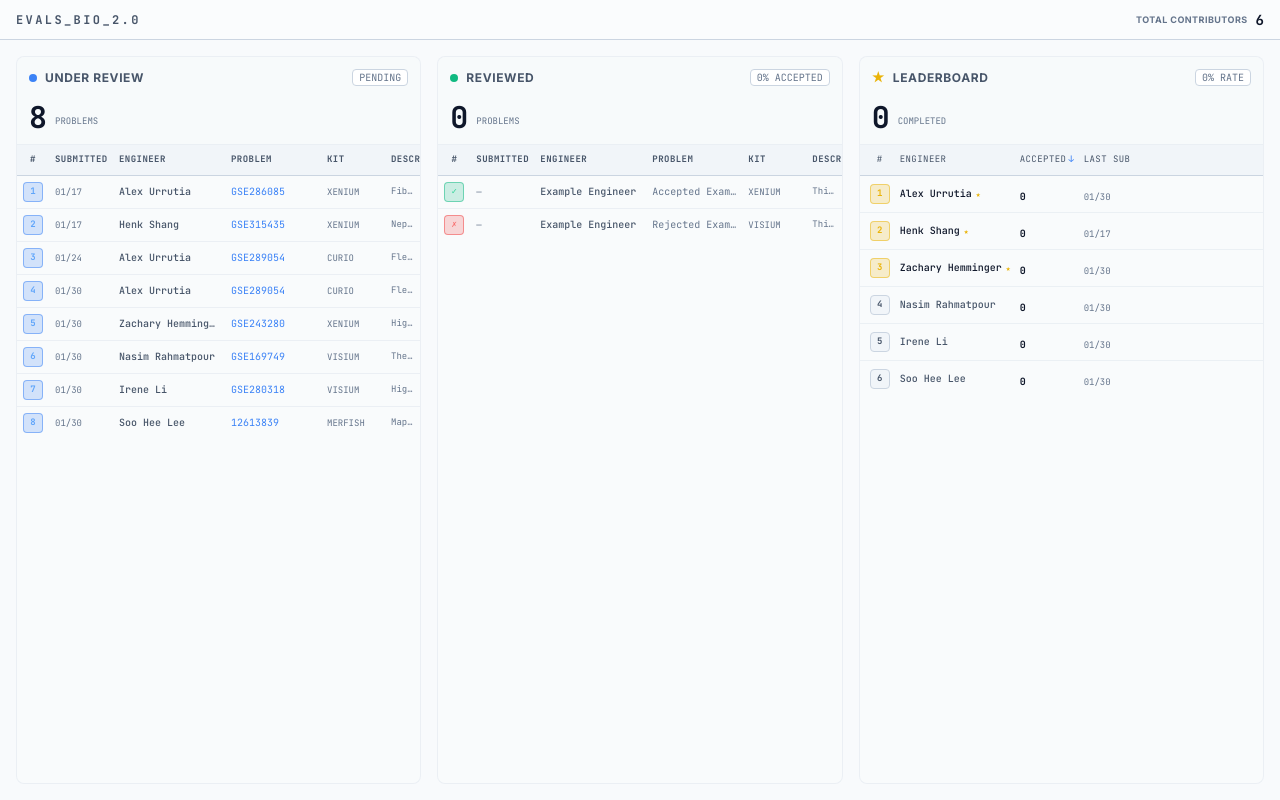
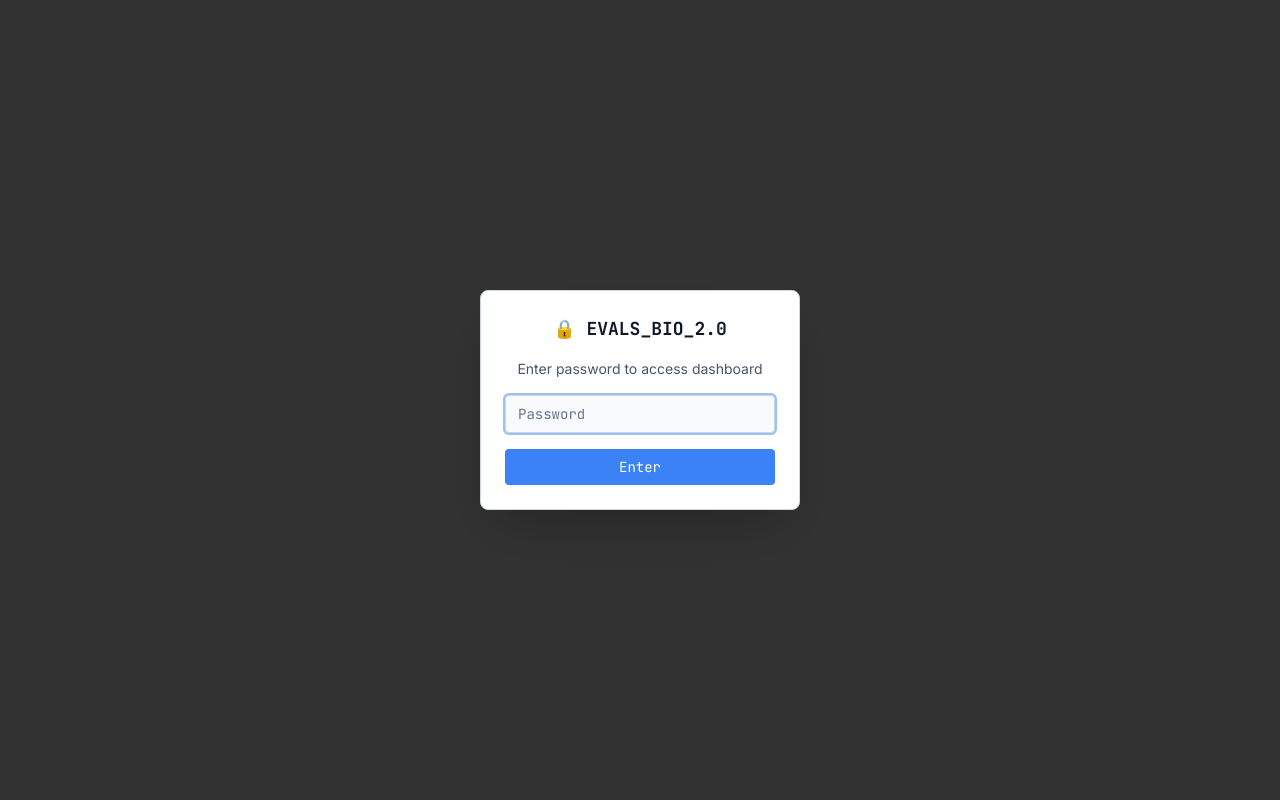
Before and after one commit to alfredoandere/evaluations_dashboard, a React (Vite) app: page / in a window 1280 px wide. Built offline with nearby package versions, Linux system fonts and the light colour scheme.

Commit message:
Add password modal with localStorage persistence

```diff
--- a/src/App.tsx
+++ b/src/App.tsx
@@ -1,12 +1,21 @@
-import { useState, useEffect } from 'react';
+import { useState, useEffect, useCallback } from 'react';
 import Leaderboard from './components/Leaderboard';
 import ProblemTable from './components/ProblemTable';
+import PasswordModal from './components/PasswordModal';
 import { problems as initialProblems, engineers as initialEngineers, loadData, getStats, type Problem, type Engineer } from './data/mockData';
 
 function App() {
+  const [isAuthenticated, setIsAuthenticated] = useState(() => {
+    // Check localStorage immediately to avoid flash
+    return localStorage.getItem('eval_dashboard_auth') === 'authenticated';
+  });
   const [problems, setProblems] = useState<Problem[]>(initialProblems);
   const [engineers, setEngineers] = useState<Engineer[]>(initialEngineers);
   const [manualTheme, setManualTheme] = useState<'light' | 'dark' | null>(null);
+
+  const handleAuthenticated = useCallback(() => {
+    setIsAuthenticated(true);
+  }, []);
 
   // Use system preference for dark/light mode, but allow manual override
   useEffect(() => {
@@ -55,6 +64,15 @@ function App() {
 
   // Calculate stats
   const stats = getStats();
+
+  // Show password modal if not authenticated
+  if (!isAuthenticated) {
+    return (
+      <div className="h-screen w-screen bg-background">
+        <PasswordModal onAuthenticated={handleAuthenticated} />
+      </div>
+    );
+  }
 
   return (
     <div className="h-screen w-screen bg-background text-text-main overflow-hidden font-sans selection:bg-primary/20 flex flex-col">
--- /dev/null
+++ b/src/components/PasswordModal.tsx
@@ -0,0 +1,89 @@
+import { useState, useEffect, useRef } from 'react';
+
+const CORRECT_PASSWORD = 'evaluations';
+const STORAGE_KEY = 'eval_dashboard_auth';
+
+interface PasswordModalProps {
+  onAuthenticated: () => void;
+}
+
+export default function PasswordModal({ onAuthenticated }: PasswordModalProps) {
+  const [error, setError] = useState(false);
+  const [isChecking, setIsChecking] = useState(true);
+  const inputRef = useRef<HTMLInputElement>(null);
+
+  // Check if already authenticated on mount
+  useEffect(() => {
+    const stored = localStorage.getItem(STORAGE_KEY);
+    if (stored === 'authenticated') {
+      onAuthenticated();
+    }
+    setIsChecking(false);
+  }, [onAuthenticated]);
+
+  const handleSubmit = (e: React.FormEvent) => {
+    e.preventDefault();
+    const password = inputRef.current?.value || '';
+    if (password === CORRECT_PASSWORD) {
+      localStorage.setItem(STORAGE_KEY, 'authenticated');
+      onAuthenticated();
+    } else {
+      setError(true);
+      if (inputRef.current) {
+        inputRef.current.value = '';
+        inputRef.current.focus();
+      }
+    }
+  };
+
+  // Don't render anything while checking localStorage
+  if (isChecking) {
+    return null;
+  }
+
+  return (
+    <div className="fixed inset-0 bg-black/80 backdrop-blur-sm flex items-center justify-center z-50">
+      <div className="bg-surface border border-border rounded-lg p-6 w-80 shadow-2xl">
+        <h2 className="text-lg font-mono font-bold text-text-main mb-4 text-center">
+          🔒 EVALS_BIO_2.0
+        </h2>
+        <p className="text-text-muted text-sm mb-4 text-center">
+          Enter password to access dashboard
+        </p>
+        <form onSubmit={handleSubmit}>
+          <input
+            ref={inputRef}
+            type="password"
+            placeholder="Password"
+            className={`w-full px-3 py-2 bg-background border rounded font-mono text-sm text-text-main placeholder:text-text-dim focus:outline-none focus:ring-2 focus:ring-primary/50 ${
+              error ? 'border-red-500' : 'border-border'
+            }`}
+            autoFocus
+            onChange={() => setError(false)}
+          />
+          {error && (
+            <p className="text-red-500 text-xs mt-2 text-center">
+              Incorrect password
+            </p>
+          )}
+          <button
+            type="submit"
+            className="w-full mt-4 px-4 py-2 bg-primary text-white font-mono text-sm rounded hover:bg-primary/90 transition-colors"
+          >
+            Enter
+          </button>
+        </form>
+      </div>
+    </div>
+  );
+}
+
+// Helper to check auth status (for use elsewhere if needed)
+export function isAuthenticated(): boolean {
+  return localStorage.getItem(STORAGE_KEY) === 'authenticated';
+}
+
+// Helper to logout (for use elsewhere if needed)
+export function logout(): void {
+  localStorage.removeItem(STORAGE_KEY);
+}
```
